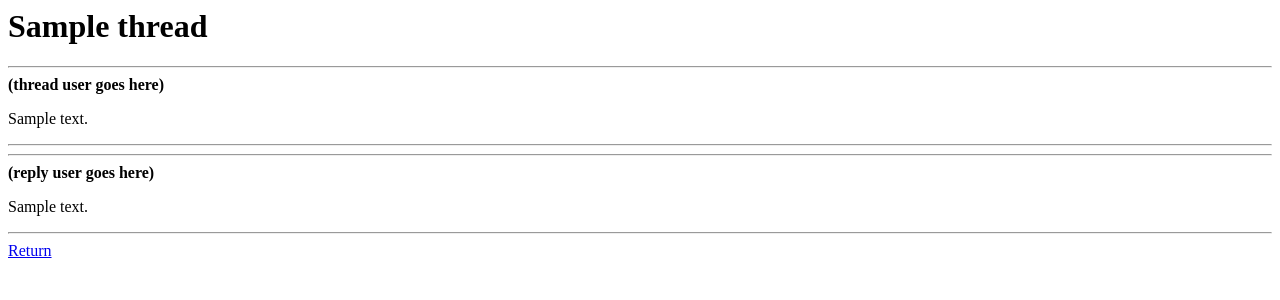
After one commit to akskokki/forum-app, a Flask app: template templates/thread.html in a window 1280 px wide. The commit adds this page. Shown: the top 300 px of the page. Run offline with Flask 2, Linux system fonts and the light colour scheme; the template is opened without the code that fills it: most values are stand-ins (such as "Sample title", 1, 10 or a date in 2020).

Commit message:
Add beginning of reply system

```diff
--- a/schema.sql
+++ b/schema.sql
@@ -19,7 +19,7 @@ CREATE TABLE threads (
     time TIMESTAMP
 );
 
-CREATE TABLE messages (
+CREATE TABLE replies (
     id SERIAL PRIMARY KEY,
     content TEXT,
     thread_id INTEGER REFERENCES threads,
--- /dev/null
+++ b/templates/thread.html
@@ -0,0 +1,28 @@
+<h1>{{ thread.title }}</h1>
+<hr>
+<div><b>(thread user goes here)</b></div>
+<p>
+    {{ thread.content }}
+</p>
+
+<hr>
+<hr>
+{% for reply in replies %}
+<div><b>(reply user goes here)</b></div>
+<p>
+    {{ reply.content }}
+</p>
+<hr>
+{% endfor %}
+
+{% if session.user_id %}
+<form action="/topic/{{ topic_id }}/thread/{{ thread_id }}/createreply" method="POST">
+    <p>
+        Reply:<br>
+        <textarea name="content" rows="8" cols="60"></textarea>
+    </p>
+    <input type="submit" value="Create reply">
+</form>
+{% endif %}
+
+<a href="/topic/{{ topic_id }}">Return</a>
--- a/templates/topic.html
+++ b/templates/topic.html
@@ -12,3 +12,5 @@
     <hr>
     {% endfor %}
 </div>
+<br>
+<a href="/">Return</a>
```
Also changed, not shown: replies.py (added, +22 -0 lines), routes.py (+11 -2 lines).
